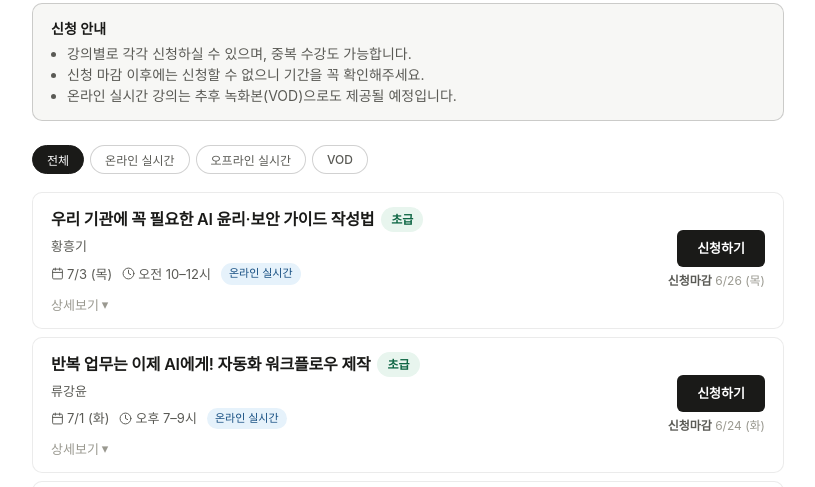
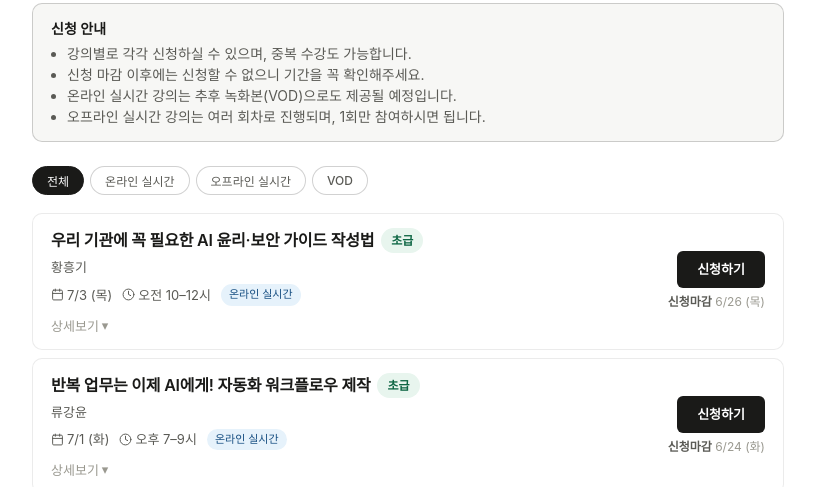
Before and after one commit to connectfoundation/hae-guide, a plain HTML site: page hae_education_test.html in a window 1280 px wide. Shown: the part 300-787 px from the top of the page, without its empty margins (232-1047 px from the left). Drawn offline with Linux system fonts and the light colour scheme; a web font is replaced by a local one.

Commit message:
Update hae_education_test.html

```diff
--- a/hae_education_test.html
+++ b/hae_education_test.html
@@ -145,6 +145,7 @@
   <li>강의별로 각각 신청하실 수 있으며, 중복 수강도 가능합니다.</li>
   <li>신청 마감 이후에는 신청할 수 없으니 기간을 꼭 확인해주세요.</li>
   <li>온라인 실시간 강의는 추후 녹화본(VOD)으로도 제공될 예정입니다.</li>
+  <li>오프라인 실시간 강의는 여러 회차로 진행되며, 1회만 참여하시면 됩니다.</li>
 </ul>
 </div>
 
```
